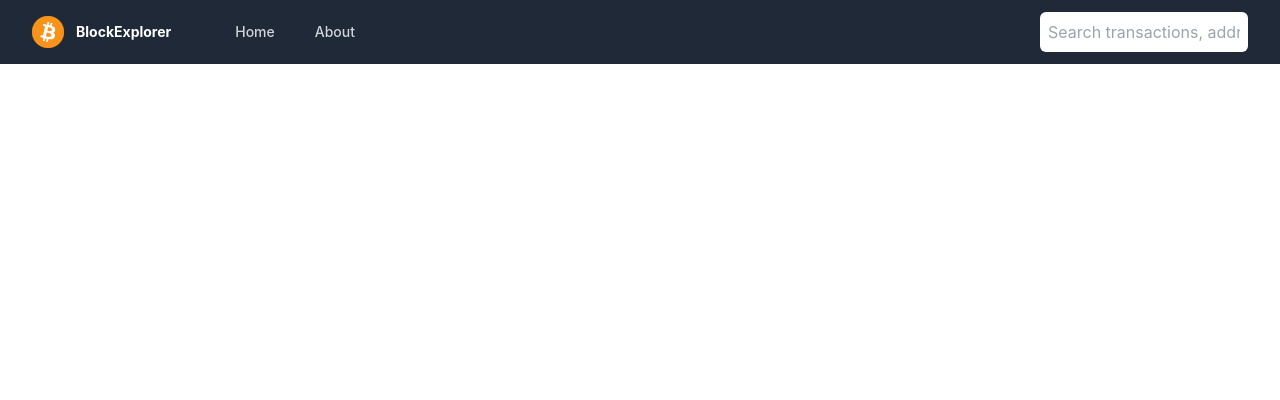
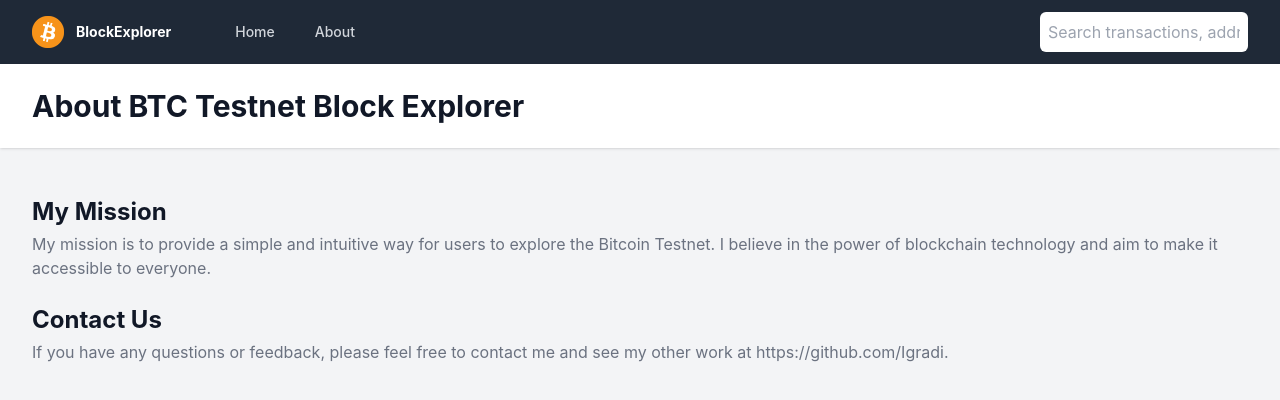
Before and after one commit to Igradi/btcBlockExplorer, a React (Create React App) app in the folder frontend/kriptovalute/: page /about in a window 1280 px wide. Shown: the top 400 px of the page. Built offline with nearby package versions, Linux system fonts and the light colour scheme.

Commit message:
Added about page.

```diff
--- a/frontend/kriptovalute/src/App.js
+++ b/frontend/kriptovalute/src/App.js
@@ -6,6 +6,7 @@
 import TransactionDetails from './components/TransactionDetails';
 import BlockDetails from './components/BlockDetails';
 import { BrowserRouter as Router, Routes, Route } from 'react-router-dom';
+import AboutPage from './components/AboutPage';
 
 function App() {
   return (
@@ -17,6 +18,7 @@
           <Route path="/transactionDetails/:transactionId" element={<TransactionDetails />} />
           <Route path="/blockDetails/:blockId" element={<BlockDetails />} />
           <Route path="/blockDetailsByHeight/:blockHeight" element={<BlockDetails />} />
+          <Route path="/about" element={<AboutPage />} />
         </Routes>
       </div>
     </Router>
--- /dev/null
+++ b/frontend/kriptovalute/src/components/AboutPage.js
@@ -0,0 +1,30 @@
+import React from 'react';
+
+const AboutPage = () => {
+    return (
+        <div className="min-h-screen bg-gray-100">
+            <header className="bg-white shadow">
+                <div className="max-w-7xl mx-auto py-6 px-4 sm:px-6 lg:px-8">
+                    <h1 className="text-3xl font-bold text-gray-900">About BTC Testnet Block Explorer</h1>
+                </div>
+            </header>
+            <main>
+                <div className="max-w-7xl mx-auto py-6 sm:px-6 lg:px-8">
+                    <div className="px-4 py-6 sm:px-0">
+                        <h2 className="text-2xl font-bold text-gray-900">My Mission</h2>
+                        <p className="mt-1 text-gray-500">
+                            My mission is to provide a simple and intuitive way for users to explore the Bitcoin Testnet. I believe in the power of blockchain technology and aim to make it accessible to everyone.
+                        </p>
+
+                        <h2 className="text-2xl font-bold text-gray-900 mt-6">Contact Us</h2>
+                        <p className="mt-1 text-gray-500">
+                            If you have any questions or feedback, please feel free to contact me and see my other work at https://github.com/Igradi.
+                        </p>
+                    </div>
+                </div>
+            </main>
+        </div>
+    );
+};
+
+export default AboutPage;
--- a/frontend/kriptovalute/src/components/Navbar.js
+++ b/frontend/kriptovalute/src/components/Navbar.js
@@ -37,8 +37,8 @@
                         <a href="/" className="text-white px-3 py-2 rounded-md text-sm font-bold text-[16px]">BlockExplorer</a>
                         <div className="hidden md:flex">
                             <div className="ml-10 flex items-baseline space-x-4">
-                                <a href="#" className="text-gray-300 hover:bg-gray-700 hover:text-white px-3 py-2 rounded-md text-sm font-medium">Home</a>
-                                <a href="#" className="text-gray-300 hover:bg-gray-700 hover:text-white px-3 py-2 rounded-md text-sm font-medium">About</a>
+                                <a href="/" className="text-gray-300 hover:bg-gray-700 hover:text-white px-3 py-2 rounded-md text-sm font-medium">Home</a>
+                                <a href="/about" className="text-gray-300 hover:bg-gray-700 hover:text-white px-3 py-2 rounded-md text-sm font-medium">About</a>
                             </div>
                         </div>
                     </div>
```
